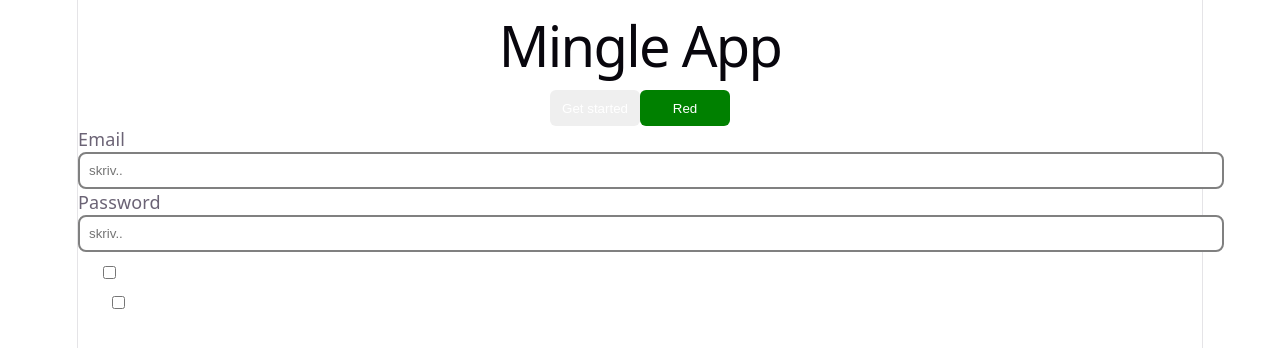
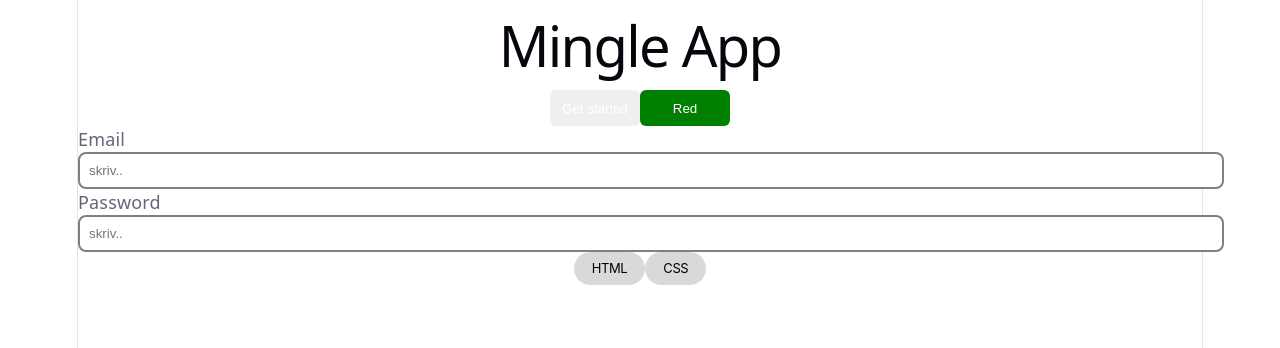
Before and after one commit to egirardo/mingle-app, a React (Vite) app in the folder client/: page / in a window 1280 px wide. Shown: the top 348 px of the page. Built offline with nearby package versions, Linux system fonts and the light colour scheme.

Commit message:
added styling to checkboxes

```diff
--- a/client/src/components/Forms/Checkboxes/Checkbox.module.css
+++ b/client/src/components/Forms/Checkboxes/Checkbox.module.css
@@ -1,8 +1,32 @@
 .checkbox {
-    width: 5rem;
-    height: 1rem;
-    padding: 0.35rem 0.6rem;
-    border-radius: 0.5rem;
-    color: white;
+    display: inline-flex;
+    align-items: center;
+    gap: 0.5rem;
+    font-family: Inter;
+    font-size: 13px;
+    font-style: normal;
+    font-weight: 400;
+    line-height: 116.061%; /* 15.088px */
+    letter-spacing: -0.39px;
+    text-transform: uppercase;
+  }
+
+  .checkbox input {
+    position: absolute;
+    opacity: 0;
+    width: 0;
+    height: 0;
+  }
+
+  .checkbox label {
+    display: inline-block;
+    padding: 0.5rem 1rem;
+    border-radius: 100px;
+    color: black;
     cursor: pointer;
-}
+    background: #d9d9d9;
+  }
+
+  .checkbox input:checked + label {
+    background: #e9e9e9;
+  }
```
Also changed, not shown: client/src/components/Forms/Checkboxes/Checkbox.css (added).
